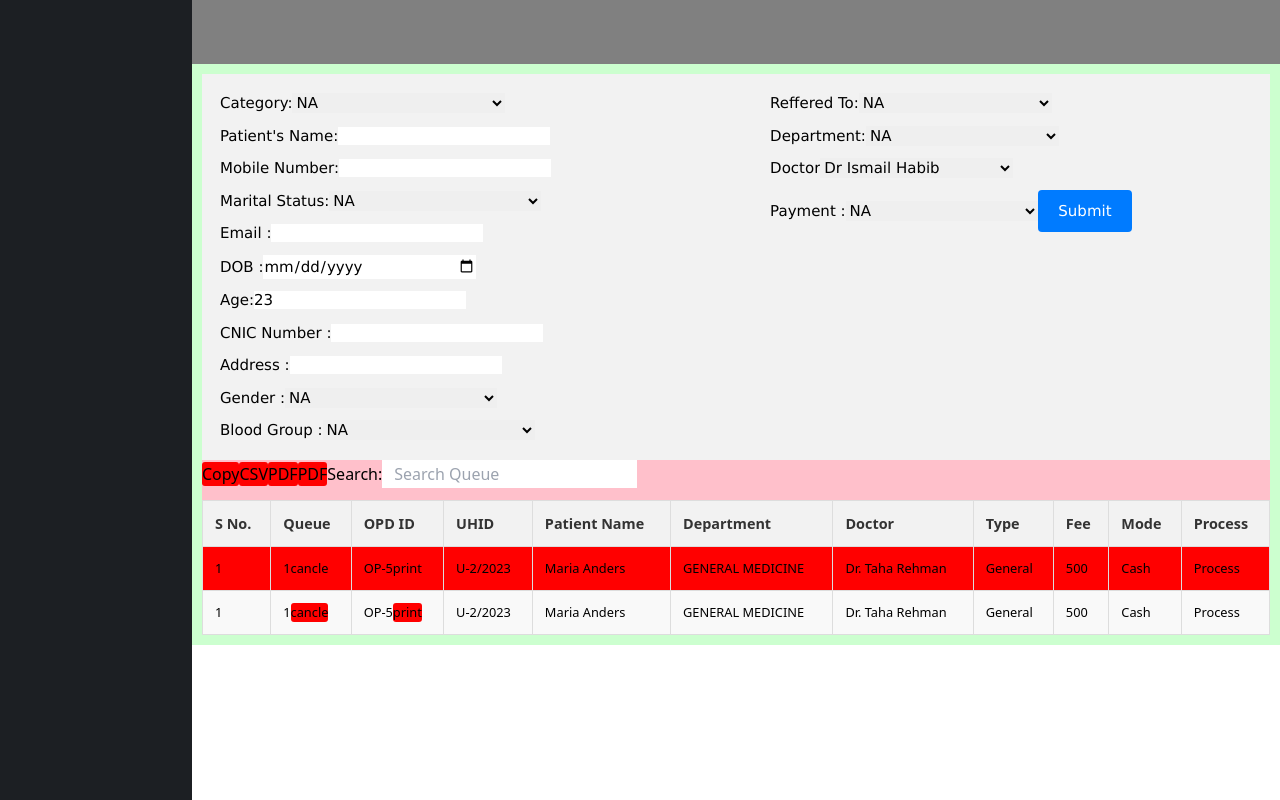
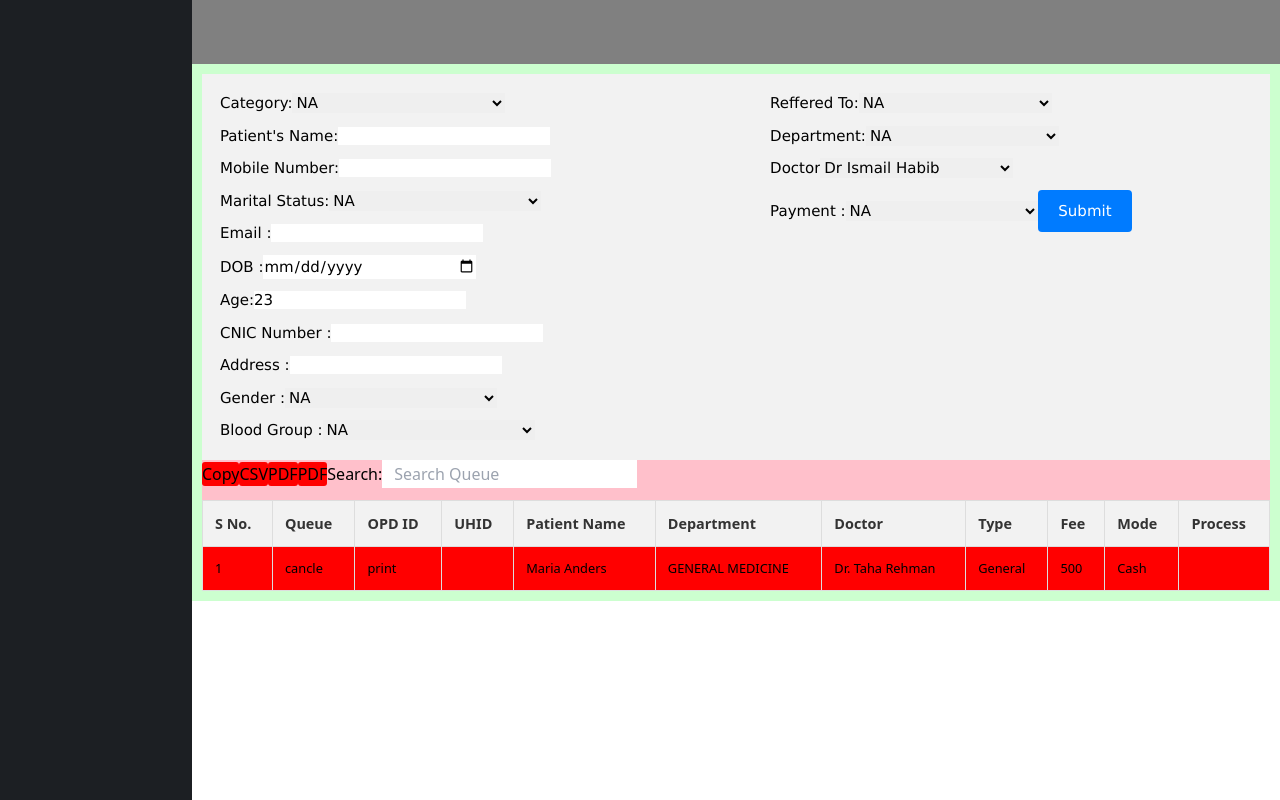
Before and after one commit to haseebali72/HMS, a React (Vite) app in the folder client/: page /dashboard/appointment in a window 1280 px wide. Built offline with nearby package versions, Linux system fonts and the light colour scheme.

Commit message:
created data file for appointmentTable.js

```diff
--- a/client/src/data/appointmentTable.js
+++ b/client/src/data/appointmentTable.js
@@ -1,28 +1,24 @@
 export const tableInfo = [
     {
       s_number: 1,
-      queueNo: 1,
-      opdId: "OP-5",
-      UHID: "U-2/2023",
       patient_name: "Maria Anders",
       Department: "GENERAL MEDICINE",
       Doctor: "Dr. Taha Rehman",
       Type: "General",
       Fee: 500,
       payment_mode: "Cash",
-      Process: "Process"
     },
-    {
-        s_number: 1,
-        queueNo: 1,
-        opdId: "OP-5",
-        UHID: "U-2/2023",
-        patient_name: "Maria Anders",
-        Department: "GENERAL MEDICINE",
-        Doctor: "Dr. Taha Rehman",
-        Type: "General",
-        Fee: 500,
-        payment_mode: "Cash",
-        Process: "Process"
-      }
+    // {
+    //     s_number: 1,
+    //     queueNo: 1,
+    //     opdId: "OP-5",
+    //     UHID: "U-2/2023",
+    //     patient_name: "Maria Anders",
+    //     Department: "GENERAL MEDICINE",
+    //     Doctor: "Dr. Taha Rehman",
+    //     Type: "General",
+    //     Fee: 500,
+    //     payment_mode: "Cash",
+    //     Process: "Process"
+    //   }
   ];
```
